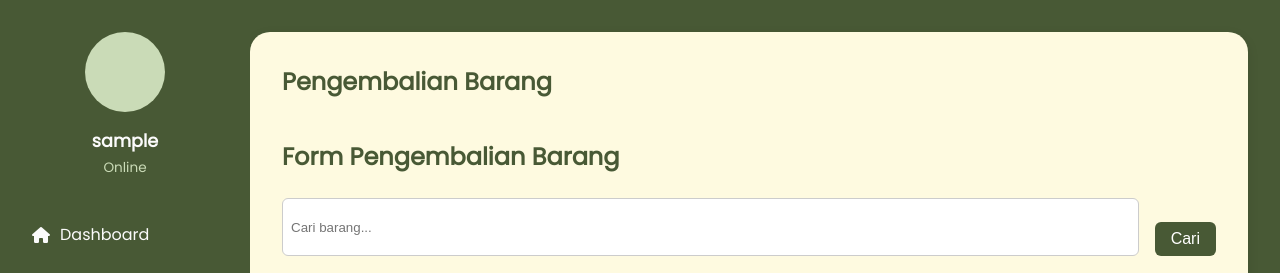
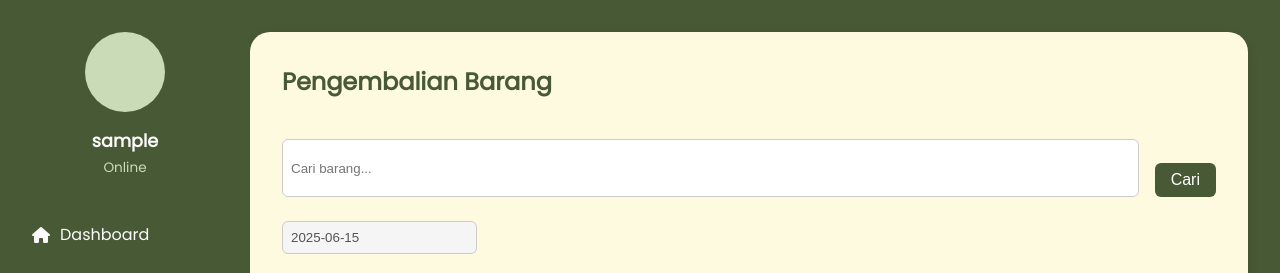
Before and after one commit to SALSABILLANUHAAAINI/FinalProject_PemrogramanWeb, a PHP site: page /templates/kembalikan.php in a window 1280 px wide. Shown: the top 273 px of the page. Run offline with PHP 8.4, Linux system fonts and the light colour scheme; the visitor is signed in with stand-in values (Sample User, id 1); data comes from the database, SQL or seed files in the repository; data that the repository does not hold is empty.

Commit message:
Update kembalikan.php

```diff
--- a/templates/kembalikan.php
+++ b/templates/kembalikan.php
@@ -13,8 +13,6 @@
 
 ob_start(); // Mulai buffering
 ?>
-
-<h2>Form Pengembalian Barang</h2>
 
 <?php if (isset($_SESSION['error_pengembalian'])): ?>
     <div style="color: red; background-color: #ffe0e0; padding: 10px; margin-bottom: 10px; border-radius: 5px;">
```
